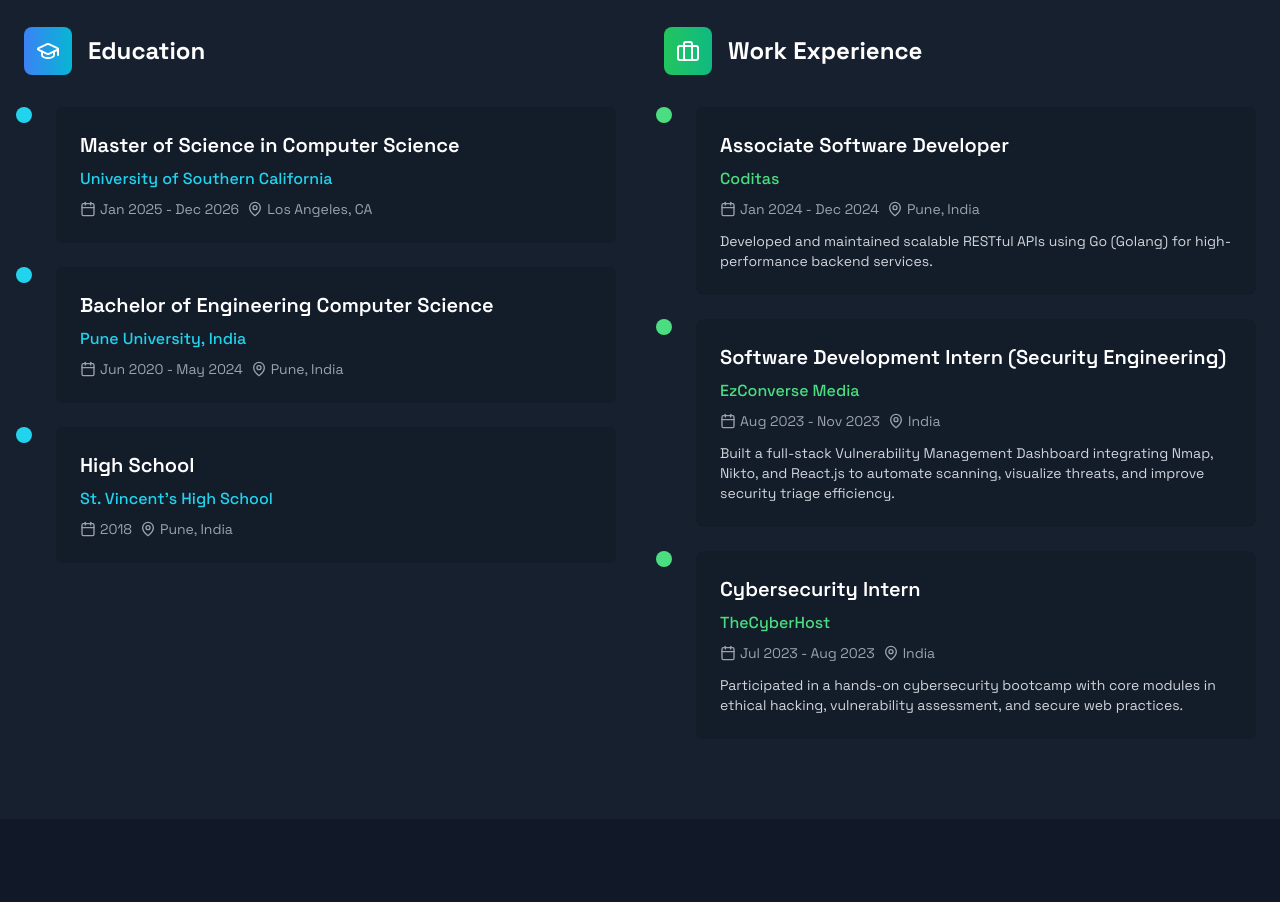
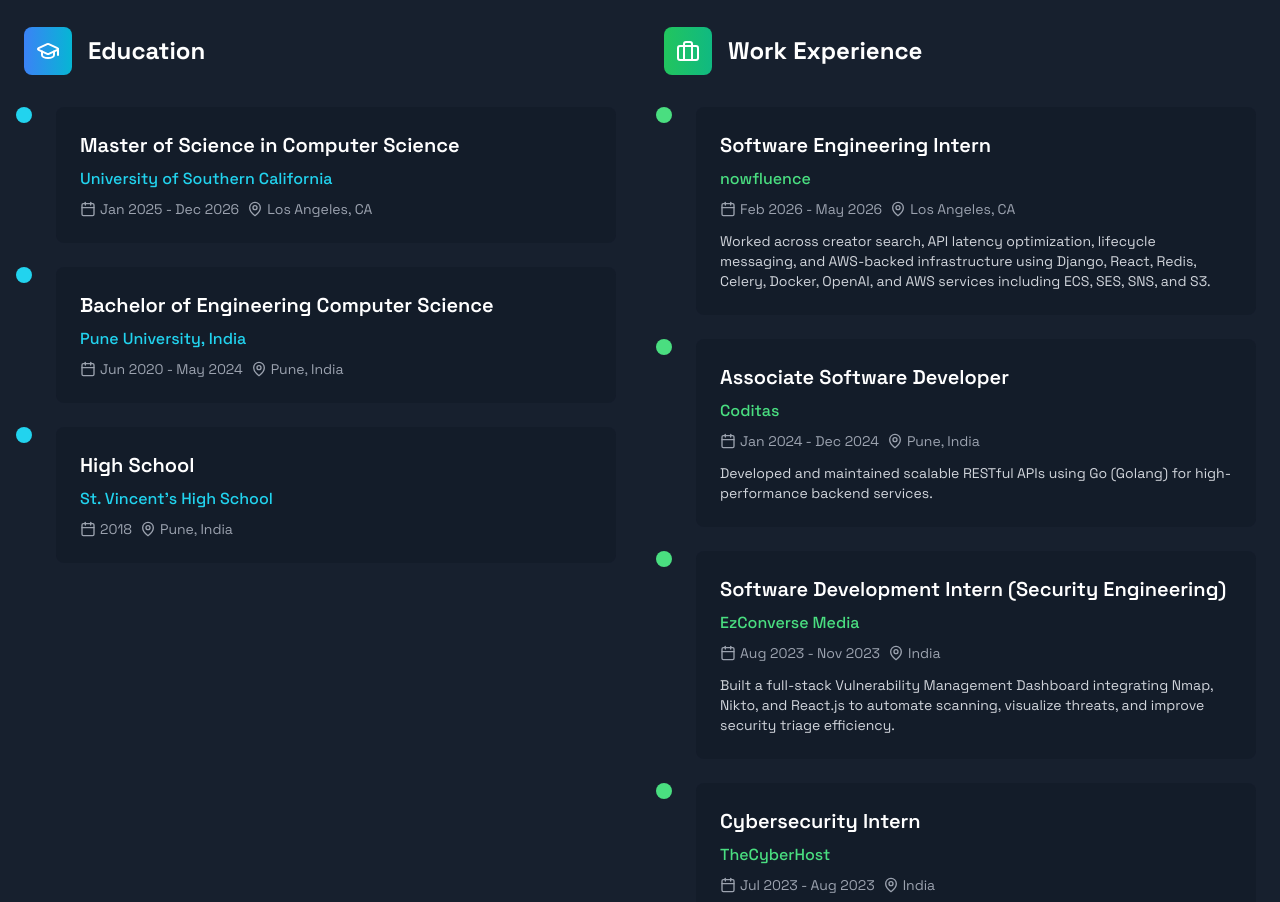
Before and after one commit to SahilWadhwani/sahil-portfolio, a React (Vite) app: page / in a window 1280 px wide. Shown: the part 2860-3762 px from the top of the page. Built offline with nearby package versions, Linux system fonts and the light colour scheme.

Commit message:
Qualifications Updated

```diff
--- a/src/components/Qualifications.tsx
+++ b/src/components/Qualifications.tsx
@@ -25,6 +25,13 @@
   ];
 
   const experience = [
+    {
+      title: 'Software Engineering Intern',
+      company: 'nowfluence',
+      period: 'Feb 2026 - May 2026',
+      location: 'Los Angeles, CA',
+      description: 'Worked across creator search, API latency optimization, lifecycle messaging, and AWS-backed infrastructure using Django, React, Redis, Celery, Docker, OpenAI, and AWS services including ECS, SES, SNS, and S3.'
+    },
     {
       title: 'Associate Software Developer',
       company: 'Coditas',
```
